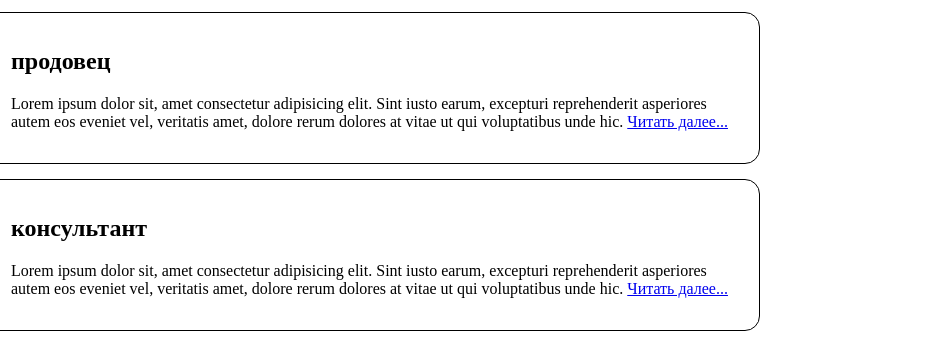
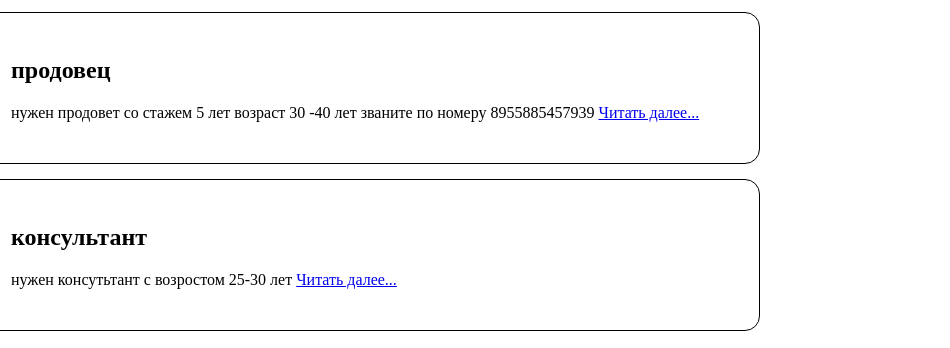
Before and after one commit to mariakovalenko220/2-0, a plain HTML site: page index.html in a window 1280 px wide. Shown: the part 376-724 px from the top of the page, 330-1280 px from the left. Drawn offline with Linux system fonts and the light colour scheme.

Commit message:
Add files via upload

```diff
--- a/index.html
+++ b/index.html
@@ -37,7 +37,7 @@
             <article>
                 <h2>продовец </h2>
                 <p>
-                    Lorem ipsum dolor sit, amet consectetur adipisicing elit. Sint iusto earum, excepturi reprehenderit asperiores autem eos eveniet vel, veritatis amet, dolore rerum dolores at vitae ut qui voluptatibus unde hic.
+                    нужен продовет со стажем 5 лет возраст 30 -40 лет званите по номеру 8955885457939
                     <a href="#">Читать далее...</a>
                 </p>
             </article>
@@ -47,7 +47,7 @@
             <article>
                 <h2>консультант </h2>
                 <p>
-                    Lorem ipsum dolor sit, amet consectetur adipisicing elit. Sint iusto earum, excepturi reprehenderit asperiores autem eos eveniet vel, veritatis amet, dolore rerum dolores at vitae ut qui voluptatibus unde hic.
+                  нужен консутьтант с возростом 25-30 лет
                     <a href="#">Читать далее...</a>
                 </p>
             </article>
```
